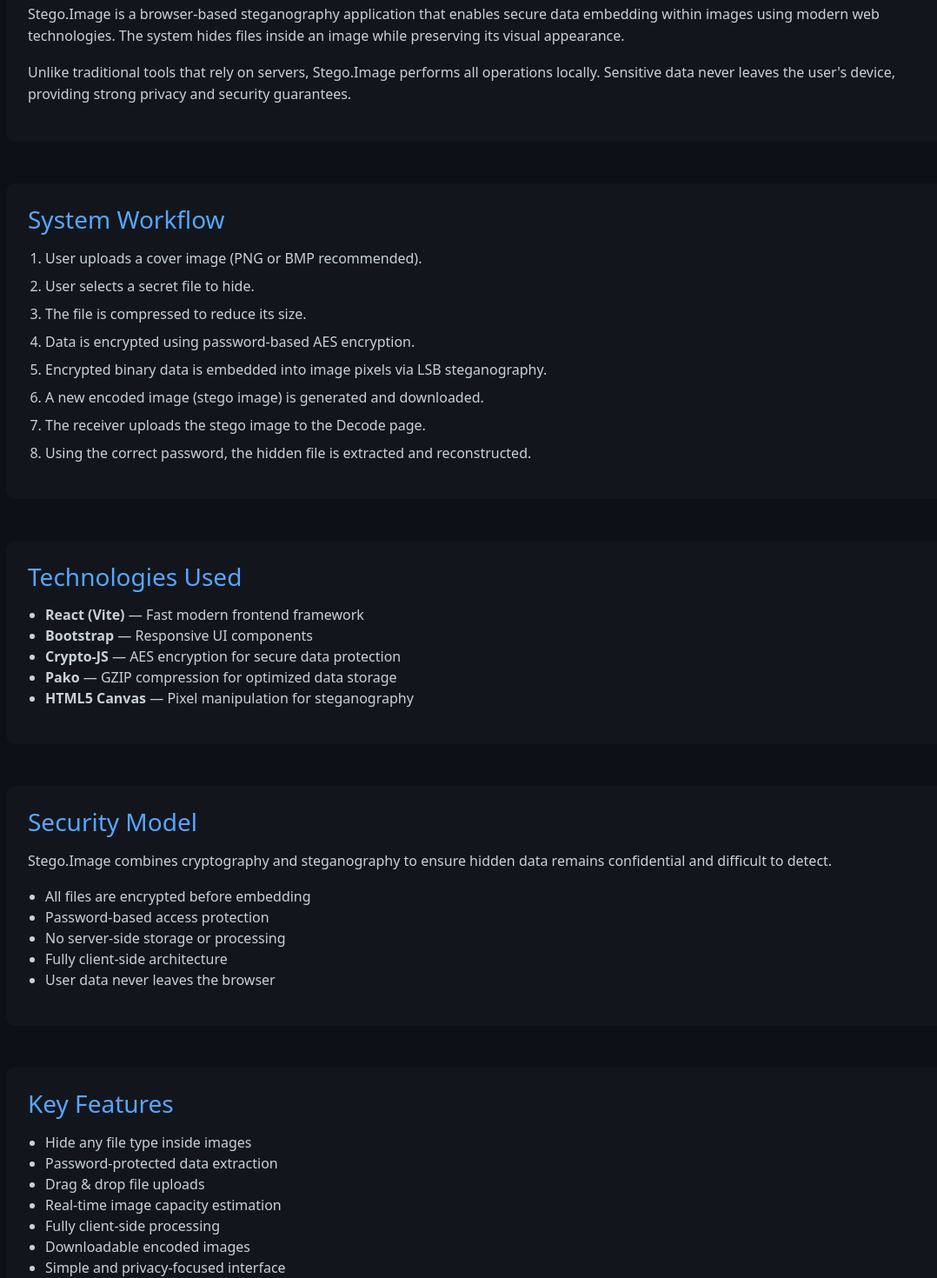
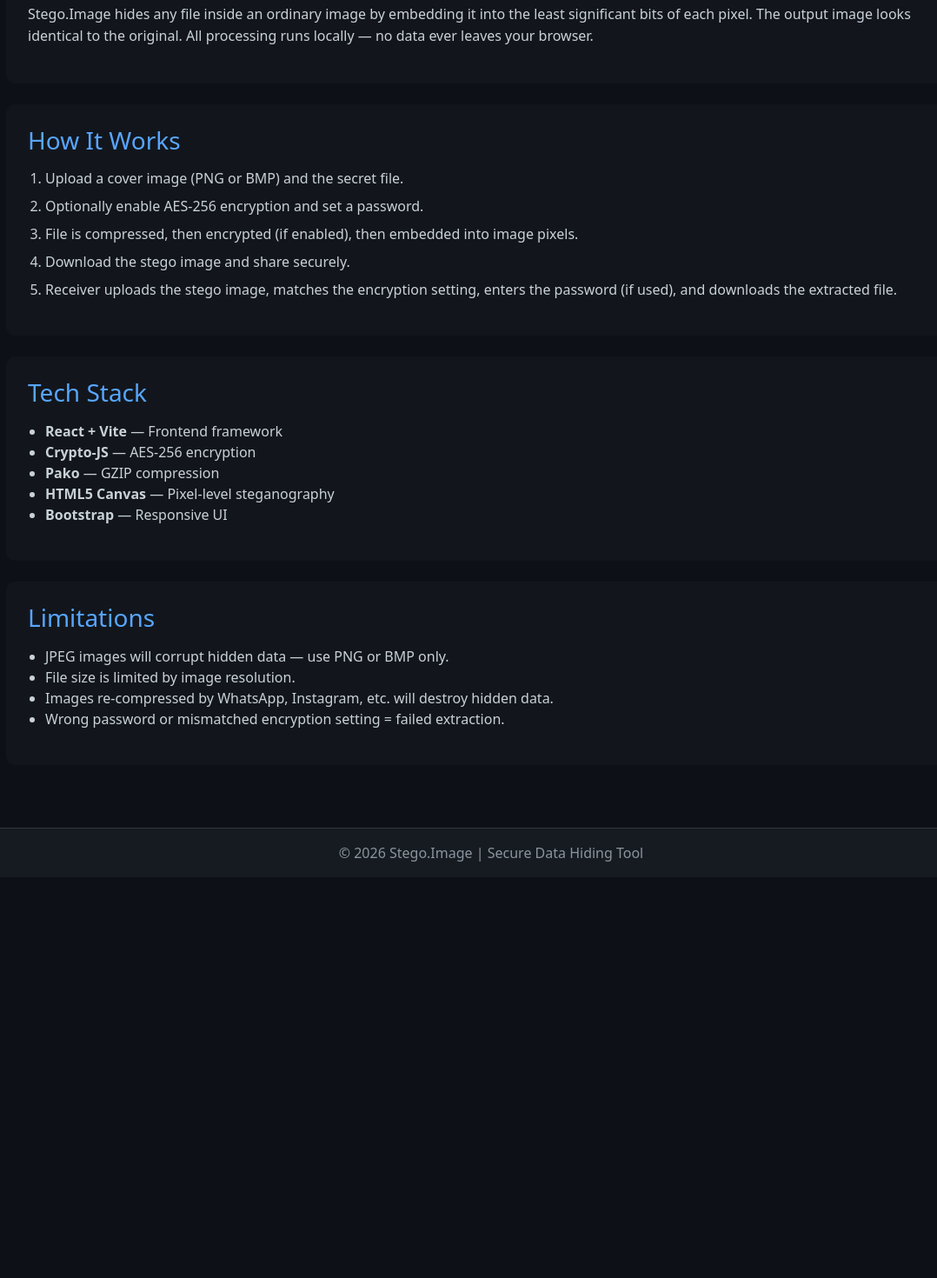
Before and after one commit to 50RISHU/Stego.Image, a React (Vite) app: page /about in a window 1280 px wide. Shown: the part 340-1810 px from the top of the page at 87% size, without its empty margins (75-1153 px from the left). After the commit the page ends 1349 px from the top, so only its background shows below. Built offline with nearby package versions, Linux system fonts and the light colour scheme.

Commit message:
Update: change about page

```diff
--- a/src/pages/About.jsx
+++ b/src/pages/About.jsx
@@ -1,59 +1,29 @@
-/**
- * About page — project overview, workflow, tech stack, security model,
- * features, limitations, and conclusion.
- *
- * Content is defined as data arrays so the JSX stays clean and sections
- * are easy to update without touching markup.
- */
-
 const WORKFLOW_STEPS = [
-  'User uploads a cover image (PNG or BMP recommended).',
-  'User selects a secret file to hide.',
-  'The file is compressed to reduce its size.',
-  'Data is encrypted using password-based AES encryption.',
-  'Encrypted binary data is embedded into image pixels via LSB steganography.',
-  'A new encoded image (stego image) is generated and downloaded.',
-  'The receiver uploads the stego image to the Decode page.',
-  'Using the correct password, the hidden file is extracted and reconstructed.',
+  'Upload a cover image (PNG or BMP) and the secret file.',
+  'Optionally enable AES-256 encryption and set a password.',
+  'File is compressed, then encrypted (if enabled), then embedded into image pixels.',
+  'Download the stego image and share securely.',
+  'Receiver uploads the stego image, matches the encryption setting, enters the password (if used), and downloads the extracted file.',
 ]
 
 const TECH_STACK = [
-  ['React (Vite)',  'Fast modern frontend framework'],
-  ['Bootstrap',     'Responsive UI components'],
-  ['Crypto-JS',     'AES encryption for secure data protection'],
-  ['Pako',          'GZIP compression for optimized data storage'],
-  ['HTML5 Canvas',  'Pixel manipulation for steganography'],
-]
-
-const SECURITY_POINTS = [
-  'All files are encrypted before embedding',
-  'Password-based access protection',
-  'No server-side storage or processing',
-  'Fully client-side architecture',
-  'User data never leaves the browser',
-]
-
-const FEATURES = [
-  'Hide any file type inside images',
-  'Password-protected data extraction',
-  'Drag & drop file uploads',
-  'Real-time image capacity estimation',
-  'Fully client-side processing',
-  'Downloadable encoded images',
-  'Simple and privacy-focused interface',
+  ['React + Vite',  'Frontend framework'],
+  ['Crypto-JS',     'AES-256 encryption'],
+  ['Pako',          'GZIP compression'],
+  ['HTML5 Canvas',  'Pixel-level steganography'],
+  ['Bootstrap',     'Responsive UI'],
 ]
 
 const LIMITATIONS = [
-  'Lossy formats such as JPEG may corrupt embedded data',
-  'Hidden file size is limited by image resolution',
-  'Incorrect passwords result in unusable extracted data',
-  'Very large files may be limited by browser memory',
+  'JPEG images will corrupt hidden data — use PNG or BMP only.',
+  'File size is limited by image resolution.',
+  'Images re-compressed by WhatsApp, Instagram, etc. will destroy hidden data.',
+  'Wrong password or mismatched encryption setting = failed extraction.',
 ]
 
-/** Reusable section wrapper. */
 function Section({ title, children }) {
   return (
-    <section className="about-section mb-5">
+    <section className="about-section mb-4">
       <h3>{title}</h3>
       {children}
     </section>
@@ -68,57 +38,34 @@ function About() {
       <div className="text-center text-white mb-5">
         <h1 className="mb-3">About Stego.Image</h1>
         <p className="about-subtext">
-          A privacy-focused steganography tool that allows users to securely hide
-          and extract files inside digital images — entirely within the browser.
+          A browser-based tool to hide and extract files inside images using
+          steganography and optional AES-256 encryption — 100% client-side.
         </p>
       </div>
 
-      {/* Overview */}
-      <Section title="Project Overview">
+      {/* What it does */}
+      <Section title="What It Does">
         <p>
-          Stego.Image is a browser-based steganography application that enables
-          secure data embedding within images using modern web technologies.
-          The system hides files inside an image while preserving its visual
-          appearance.
-        </p>
-        <p className="mt-2">
-          Unlike traditional tools that rely on servers, Stego.Image performs
-          all operations locally. Sensitive data never leaves the user's device,
-          providing strong privacy and security guarantees.
+          Stego.Image hides any file inside an ordinary image by embedding it
+          into the least significant bits of each pixel. The output image looks
+          identical to the original. All processing runs locally — no data ever
+          leaves your browser.
         </p>
       </Section>
 
-      {/* Workflow */}
-      <Section title="System Workflow">
+      {/* How it works */}
+      <Section title="How It Works">
         <ol className="about-list">
           {WORKFLOW_STEPS.map((step) => <li key={step}>{step}</li>)}
         </ol>
       </Section>
 
       {/* Tech stack */}
-      <Section title="Technologies Used">
+      <Section title="Tech Stack">
         <ul>
           {TECH_STACK.map(([name, desc]) => (
             <li key={name}><strong>{name}</strong> — {desc}</li>
           ))}
-        </ul>
-      </Section>
-
-      {/* Security */}
-      <Section title="Security Model">
-        <p>
-          Stego.Image combines cryptography and steganography to ensure hidden
-          data remains confidential and difficult to detect.
-        </p>
-        <ul className="mt-2">
-          {SECURITY_POINTS.map((p) => <li key={p}>{p}</li>)}
-        </ul>
-      </Section>
-
-      {/* Features */}
-      <Section title="Key Features">
-        <ul>
-          {FEATURES.map((f) => <li key={f}>{f}</li>)}
         </ul>
       </Section>
 
@@ -129,17 +76,6 @@ function About() {
         </ul>
       </Section>
 
-      {/* Conclusion */}
-      <Section title="Conclusion">
-        <p>
-          Stego.Image provides a modern and secure approach to hiding information
-          inside images. By integrating encryption, compression, and
-          steganographic techniques into a simple web interface, the project
-          demonstrates how privacy-first applications can be built using entirely
-          client-side technologies.
-        </p>
-      </Section>
-
     </div>
   )
 }
```
